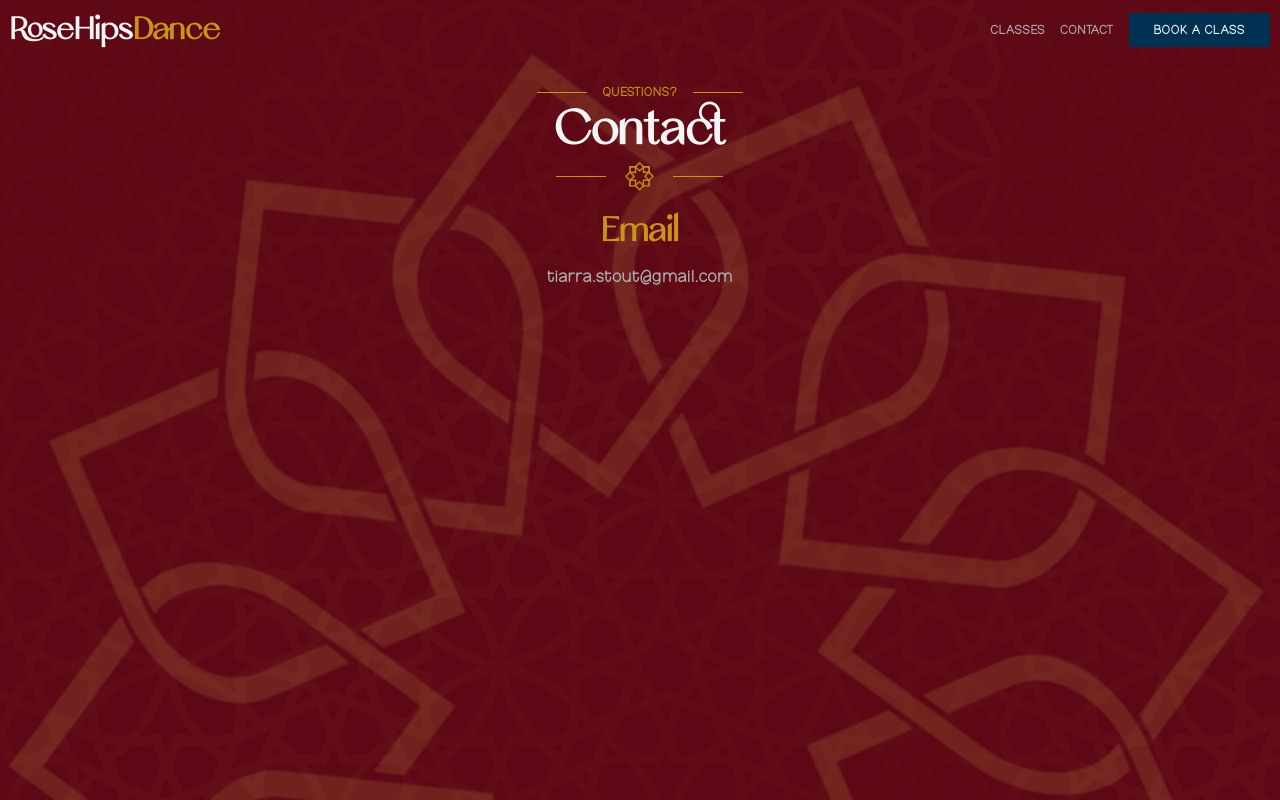
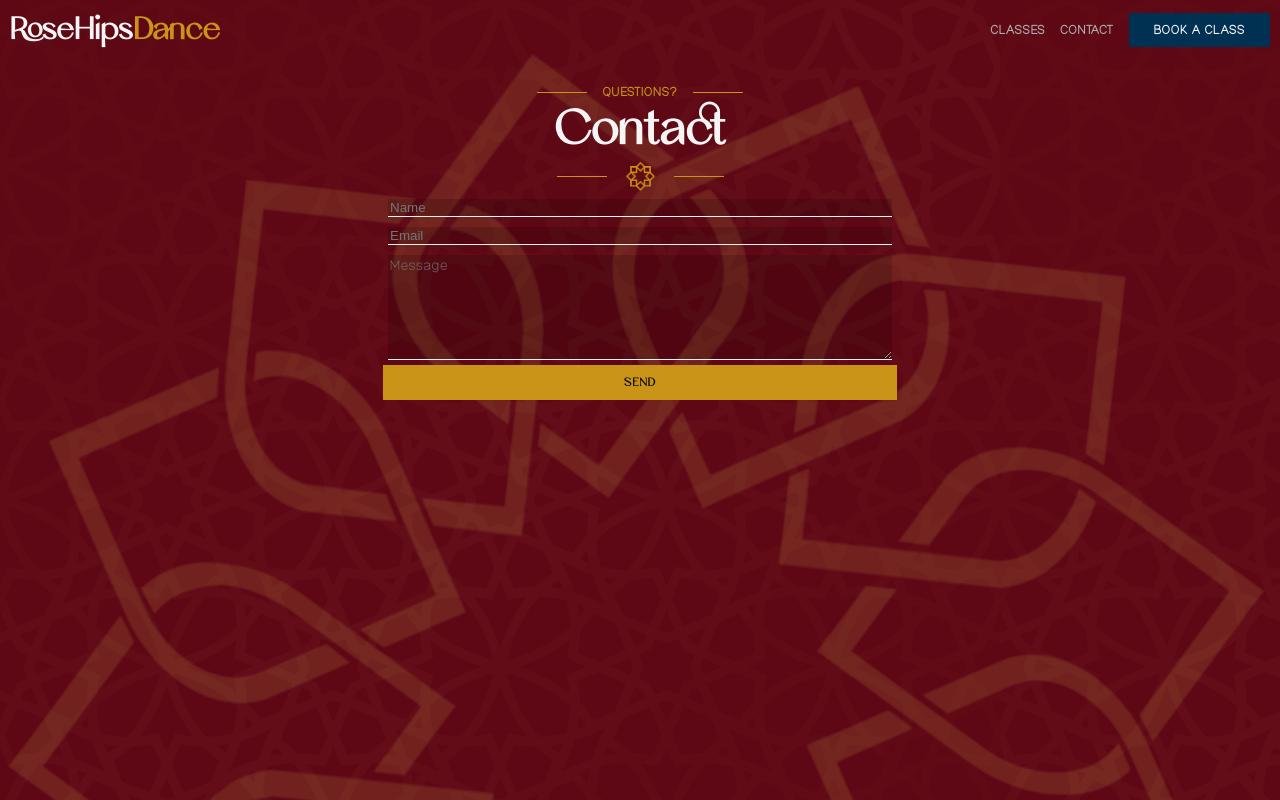
Before and after one commit to tpeschke/rose-hips-dance, a Next.js app: page /contact in a window 1280 px wide. Shown: the top 800 px of the page. Built offline with nearby package versions, Linux system fonts and the light colour scheme.

Commit message:
setting up contact form

```diff
--- a/app/classes/registration/[className]/page.tsx
+++ b/app/classes/registration/[className]/page.tsx
@@ -179,6 +179,7 @@ export default function Registration({
 
           <h2>How did you hear about Rose Hips Dance?</h2>
           <textarea
+            className={`${lemonade.className} antialiased`}
             onChange={(event) => setRecommendation(event.target.value)}
             maxLength={1000}
           />
--- a/app/contact/contact.css
+++ b/app/contact/contact.css
@@ -26,3 +26,33 @@
   font-size: 35px;
   margin: 15px 0;
 }
+
+.contact-page form {
+  display: flex;
+  flex-direction: column;
+  justify-content: center;
+}
+
+.contact-page form input,
+.contact-page textarea {
+  background: #00000025;
+  border: unset;
+  border-bottom: 1px solid var(--white);
+  color: var(--white);
+  margin: 5px;
+}
+
+.contact-page textarea {
+  width: 500px;
+  height: 100px;
+}
+
+.contact-page form label, .contact-page form input[type="checkbox"] {
+  z-index: -1;
+  opacity: 0;
+  position: absolute;
+  top: 0;
+  left: 0;
+  height: 0;
+  width: 0;
+}
--- a/app/contact/page.tsx
+++ b/app/contact/page.tsx
@@ -1,10 +1,38 @@
+'use client'
 import BackgroundImages from '../components/backgroundImages/backgroundImages'
 import RotatingSun from '../homeComponents/rotatingSun/rotatingSun'
-import { mhiora } from '../utilities/fonts'
+import { lemonade, mhiora } from '../utilities/fonts'
 import Image from "next/image";
 import './contact.css'
+import { Ref, useRef } from 'react';
+import emailjs from '@emailjs/browser';
+import { Bounce, toast, ToastContainer } from 'react-toastify';
 
 export default function Contact() {
+    const form: Ref<HTMLFormElement> | undefined = useRef(null);
+
+    const sendEmail = (event: any) => {
+        event.preventDefault();
+
+        const interestInClass = form?.current?.getElementsByTagName('input')[0].checked
+        if (!interestInClass && form?.current && process.env.EMAILJS_SERVICE_ID && process.env.EMAILJS_TEMPLATE_ID && process.env.EMAILJS_KEY) {
+            emailjs
+                .sendForm(process.env.EMAILJS_SERVICE_ID, process.env.EMAILJS_TEMPLATE_ID, form.current, {
+                    publicKey: process.env.EMAILJS_KEY,
+                })
+                .then(
+                    () => {
+                        toast.success('Email has been sent. I\'ll reach out shortly!')
+                    },
+                    (error: any) => {
+                        toast.error('FAILED...', error.text)
+                    },
+                );
+        } else {
+            toast.error('The form wasn\'t set up properly; please retry reloading.')
+        }
+    };
+
     return (
         <div className="contact-page">
             <BackgroundImages />
@@ -22,11 +50,28 @@ export default function Contact() {
                     />
                 </div>
 
-                <div>
-                    <h2 className={`${mhiora.className} antialiased`}>Email</h2>
-                    <p className='subtitle'>tiarra.stout@gmail.com</p>
-                </div>
+                <form ref={form} onSubmit={sendEmail}>
+                    <label>Are you interested in this class?</label>
+                    <input type="checkbox" name="class_interest" />
+                    <input type="text" name="name" placeholder='Name' required={true} />
+                    <input type="email" name="email" placeholder='Email' required={true} />
+                    <textarea name="message" placeholder='Message' className={`${lemonade.className} antialiased`} required={true} />
+                    <button type="submit" className={`${mhiora.className} antialiased gold`}> Send </button>
+                </form>
             </div>
+            <ToastContainer
+                position="top-right"
+                autoClose={5000}
+                hideProgressBar={false}
+                newestOnTop={false}
+                closeOnClick={false}
+                rtl={false}
+                pauseOnFocusLoss
+                draggable
+                pauseOnHover
+                theme="colored"
+                transition={Bounce}
+            />
         </div>
     )
 }
--- a/app/globals.css
+++ b/app/globals.css
@@ -114,6 +114,10 @@ button:disabled:hover {
   transform: translate(0, 0);
 }
 
+textarea {
+  letter-spacing: 1px;
+}
+
 ul {
   list-style-type: none;
 }
@@ -149,8 +153,7 @@ p.eyebrow {
 
 div.eyebrow img,
 div.strike-right img {
-  filter: invert(81%) sepia(29%) saturate(6897%) hue-rotate(3deg)
-    brightness(89%) contrast(81%);
+  filter: invert(81%) sepia(29%) saturate(6897%) hue-rotate(3deg) brightness(89%) contrast(81%);
 }
 
 .eyebrow::before,
--- a/next.config.ts
+++ b/next.config.ts
@@ -3,7 +3,10 @@ import type { NextConfig } from "next";
 const nextConfig: NextConfig = {
   env: {
     CLIENT_ID: process.env.CLIENT_ID,
-    ENVIRONMENT: process.env.ENVIRONMENT
+    ENVIRONMENT: process.env.ENVIRONMENT,
+    EMAILJS_SERVICE_ID: process.env.EMAILJS_SERVICE_ID,
+    EMAILJS_TEMPLATE_ID: process.env.EMAILJS_TEMPLATE_ID,
+    EMAILJS_KEY: process.env.EMAILJS_KEY
   }
 };
 
--- a/package.json
+++ b/package.json
@@ -9,6 +9,7 @@
     "lint": "eslint"
   },
   "dependencies": {
+    "@emailjs/browser": "^4.4.1",
     "@paypal/paypal-server-sdk": "^2.3.0",
     "@paypal/react-paypal-js": "^9.1.1",
     "axios": "^1.15.2",
```
Also changed, not shown: 2 other files (tests, documents, lock files or other folders).
